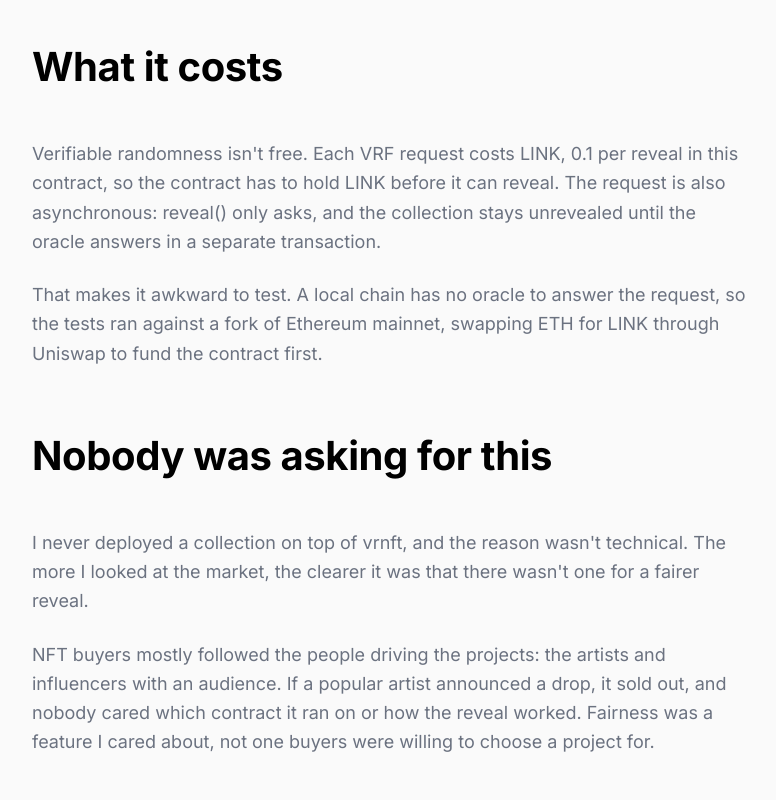
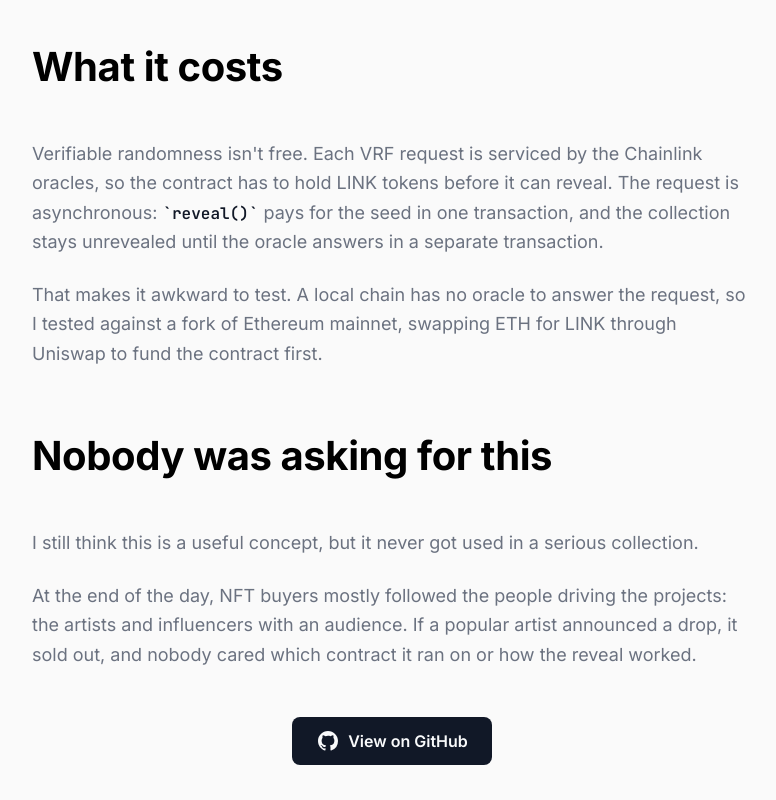
Before and after one commit to andrewaarestad/personal-website, a Next.js app in the folder apps/website/: page /projects/vrnft in a window 1280 px wide. Shown: the part 2980-3780 px from the top of the page, without its empty margins (248-1024 px from the left). Built offline with nearby package versions, Linux system fonts and the light colour scheme; no server answers.

Commit message:
vrnft page: apply author's edits to cost and closing sections
Co-Authored-By: Claude Opus 5.5 <noreply@anthropic.com>
Claude-Session: https://claude.ai/code/session_01UBc9VSNCTAN3ZcSKEhDfEz

```diff
--- a/apps/website/src/app/projects/vrnft/page.tsx
+++ b/apps/website/src/app/projects/vrnft/page.tsx
@@ -126,36 +126,32 @@ rank 1001+      Common`}
 
         <H2Section key="cost-heading" text="What it costs" />,
 
-        <TextSection
-          key="cost"
-          text={`Verifiable randomness isn't free. Each VRF request
-            costs LINK, 0.1 per reveal in this contract, so the
-            contract has to hold LINK before it can reveal. The
-            request is also asynchronous: reveal() only asks, and
-            the collection stays unrevealed until the oracle
-            answers in a separate transaction.
-
-            That makes it awkward to test. A local chain has no
-            oracle to answer the request, so the tests ran against
-            a fork of Ethereum mainnet, swapping ETH for LINK
-            through Uniswap to fund the contract first.`}
-        />,
+        <TextSection key="cost">
+          <p className={paragraphClass}>
+            Verifiable randomness isn&apos;t free. Each VRF request is serviced by the Chainlink
+            oracles, so the contract has to hold LINK tokens before it can reveal. The request is
+            asynchronous: <code>reveal()</code> pays for the seed in one transaction, and the
+            collection stays unrevealed until the oracle answers in a separate transaction.
+          </p>
+          <p className={paragraphClass}>
+            That makes it awkward to test. A local chain has no oracle to answer the request, so I
+            tested against a fork of Ethereum mainnet, swapping ETH for LINK through Uniswap to fund
+            the contract first.
+          </p>
+        </TextSection>,
 
         <H2Section key="market-heading" text="Nobody was asking for this" />,
 
         <TextSection
           key="market"
-          text={`I never deployed a collection on top of vrnft, and
-            the reason wasn't technical. The more I looked at the
-            market, the clearer it was that there wasn't one for a
-            fairer reveal.
+          text={`I still think this is a useful concept, but it
+            never got used in a serious collection.
 
-            NFT buyers mostly followed the people driving the
-            projects: the artists and influencers with an audience.
-            If a popular artist announced a drop, it sold out, and
-            nobody cared which contract it ran on or how the
-            reveal worked. Fairness was a feature I cared about,
-            not one buyers were willing to choose a project for.`}
+            At the end of the day, NFT buyers mostly followed the
+            people driving the projects: the artists and
+            influencers with an audience. If a popular artist
+            announced a drop, it sold out, and nobody cared which
+            contract it ran on or how the reveal worked.`}
         />,
 
         <div key="github-bottom" className="text-center">
```
